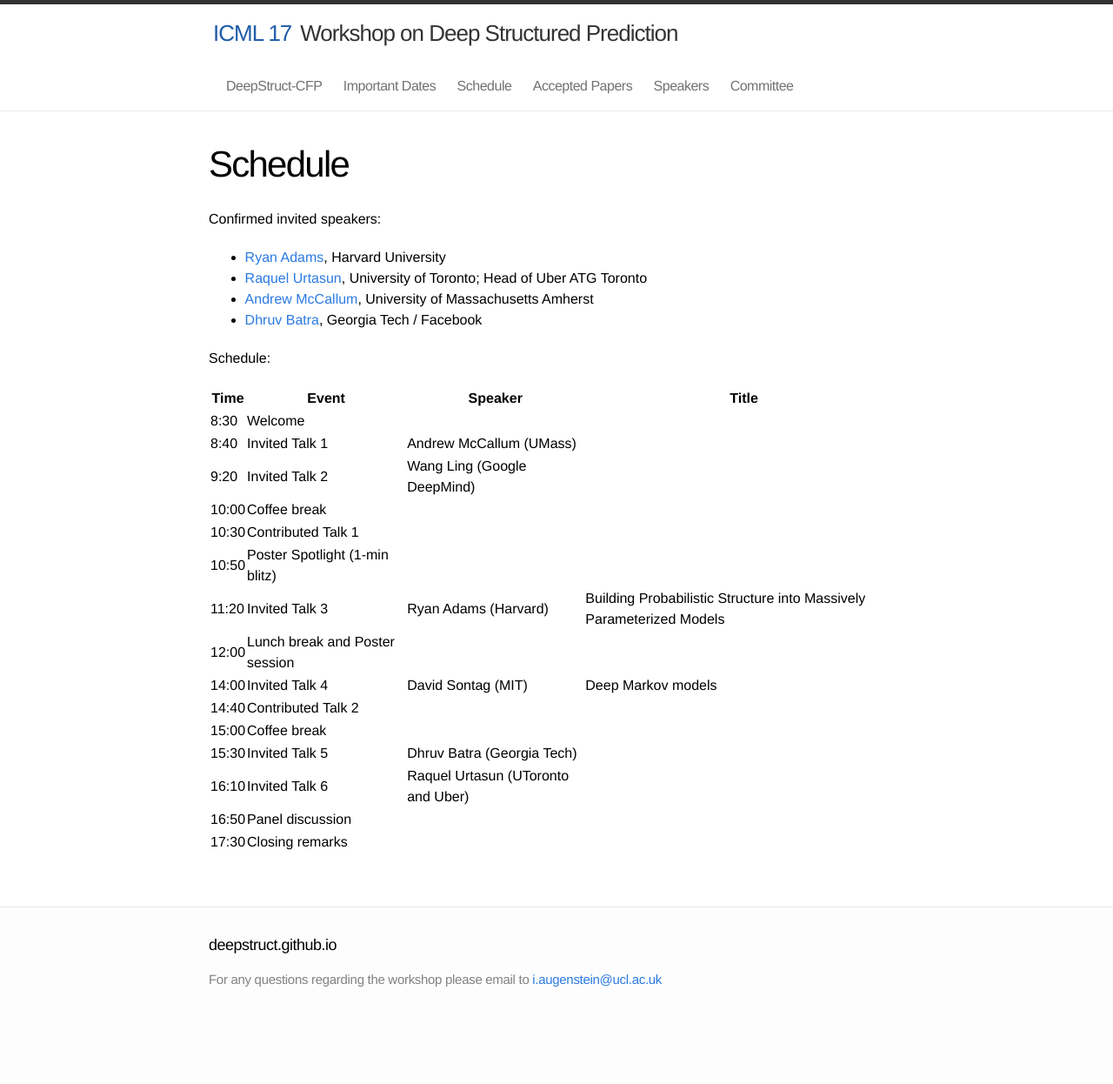
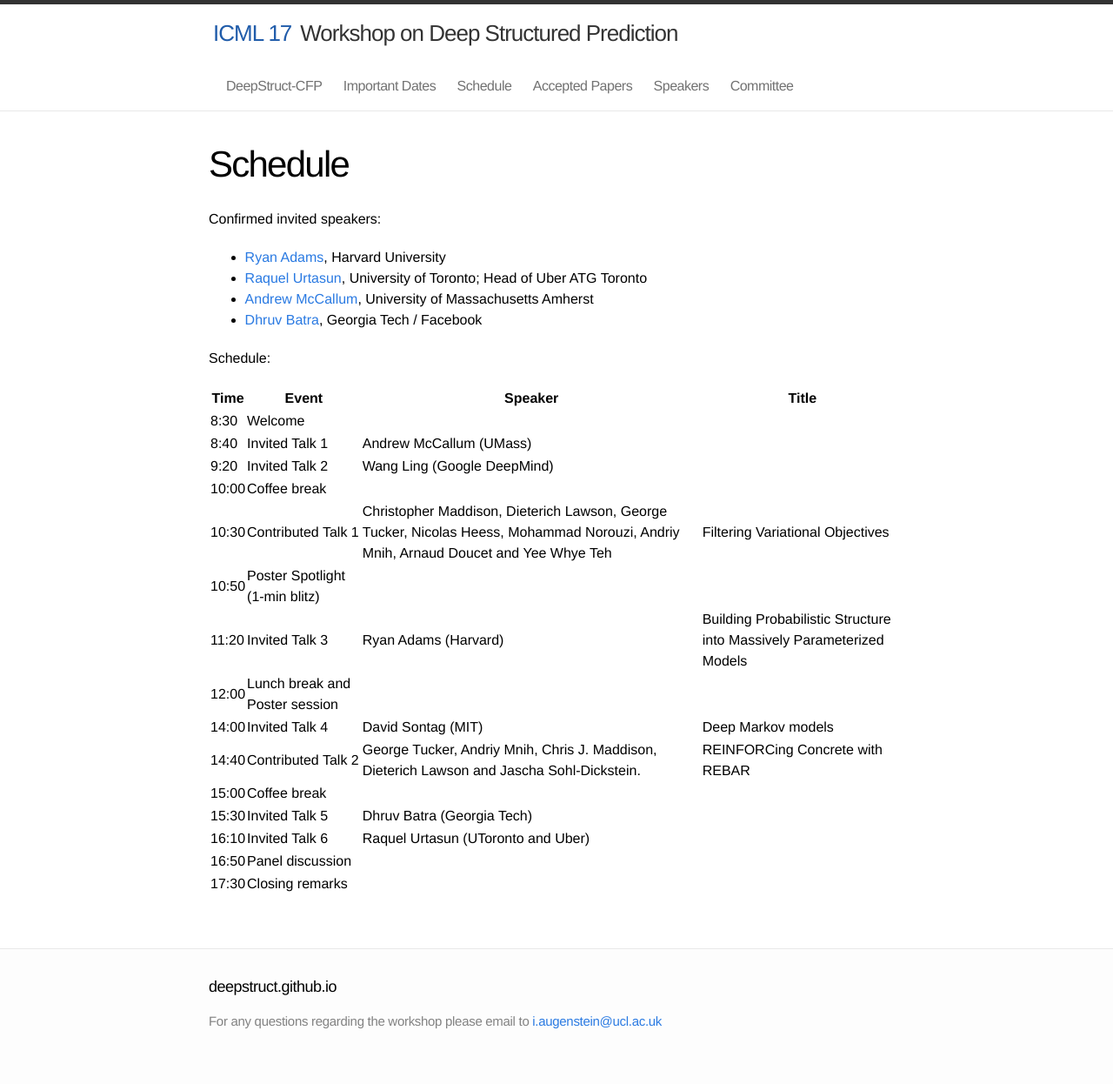
Before and after one commit to deepstruct/deepstruct.github.io, a Jekyll site: the page built from ICML17/3_schedule.md, in a window 1280 px wide. Shown: the whole page at 87% size. Built offline with Jekyll 4.4.1, drawn with Linux system fonts in a browser that asks for light colours; before the commit the page ends 1198 px from its top, so only the background shows below that.

Commit message:
Update 3_schedule.md

```diff
--- a/ICML17/3_schedule.md
+++ b/ICML17/3_schedule.md
@@ -19,12 +19,12 @@
 |  8:40 | Invited Talk 1  | Andrew McCallum (UMass) |
 |  9:20  |  Invited Talk 2  |  Wang Ling (Google DeepMind)  |
 |  10:00  |  Coffee break   |
-|  10:30  |  Contributed Talk 1   |  |
+|  10:30  |  Contributed Talk 1   | Christopher Maddison, Dieterich Lawson, George Tucker, Nicolas Heess, Mohammad Norouzi, Andriy Mnih, Arnaud Doucet and Yee Whye Teh | Filtering Variational Objectives |
 |  10:50  |  Poster Spotlight (1-min blitz) |    |
 |  11:20  |  Invited Talk 3  |  Ryan Adams (Harvard)  | Building Probabilistic Structure into Massively Parameterized Models |
 |  12:00 |  Lunch break and Poster session  |  |
 |  14:00   |  Invited Talk 4  |  David Sontag (MIT)  |  Deep Markov models |
-|  14:40  |   Contributed Talk 2  |   |
+|  14:40  |   Contributed Talk 2  |  George Tucker, Andriy Mnih, Chris J. Maddison, Dieterich Lawson and Jascha Sohl-Dickstein. | REINFORCing Concrete with REBAR |
 |  15:00   |  Coffee break  |  |
 |  15:30   |  Invited Talk 5  |  Dhruv Batra (Georgia Tech) |
 |  16:10  |  Invited Talk 6  |  Raquel Urtasun (UToronto and Uber) |
```
